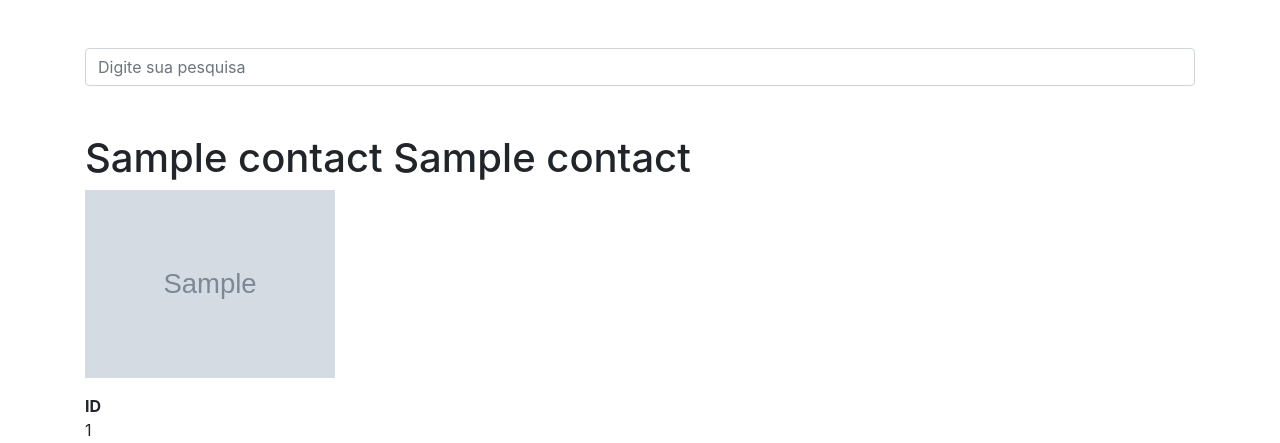
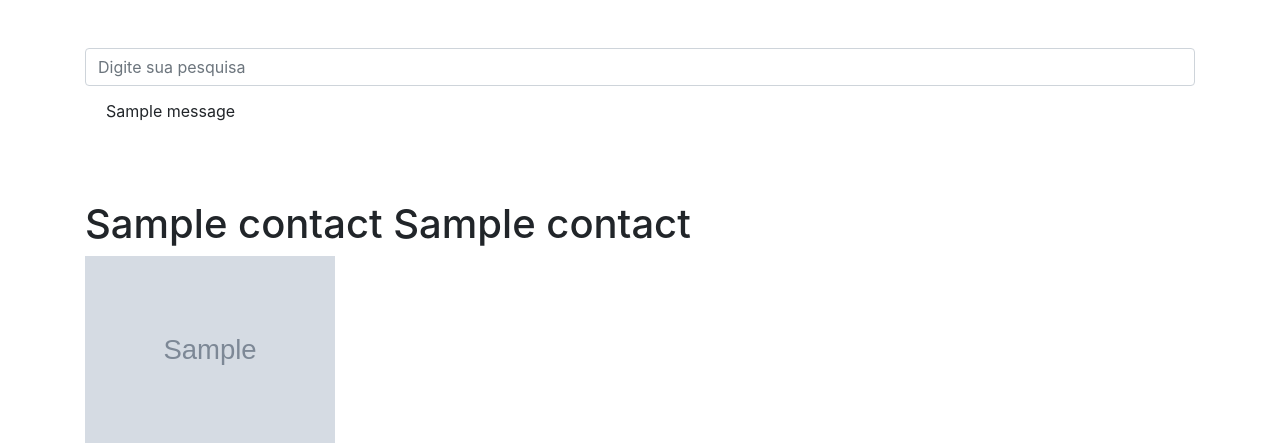
Before and after one commit to mrcv20/django-basic, a Django app: page /1 in a window 1280 px wide. Shown: the part 56-499 px from the top of the page. Run offline with Django 3.2, Linux system fonts and the light colour scheme; tables that the repository leaves empty hold one stand-in row (values such as "Sample post"); grey boxes marked "Sample" are stand-in pictures; one stand-in notice (Sample message) is shown; some libraries are stand-ins or nearby versions.

Commit message:
messages django

```diff
--- a/contatos/views.py
+++ b/contatos/views.py
@@ -4,9 +4,11 @@ from .models import Contact
 from django.core.paginator import Paginator
 from django.db.models import Q, Value
 from django.db.models.functions import Concat
+from django.contrib import messages
 
 # Create your views here.
 def index(request):
+    messages.add_message(request, messages.ERROR, "Ocorreu um ERROR!")
     contatos = Contact.objects.order_by('id').filter(
         mostrar=True
     )
--- a/templates/base.html
+++ b/templates/base.html
@@ -25,6 +25,14 @@
                       id="search-input"
                       placeholder="Digite sua pesquisa"
                       name="termo">
+
+              {% if messages %}
+                {% for message in messages %}
+                  <div class="alert {{ message.tags }}" role="alert">
+                    {{message}}
+                  </div>
+                {% endfor%}
+              {% endif %}
             </div>
           </div>
         </form>
```
Also changed, not shown: agenda/settings.py (+11 -0 lines).
